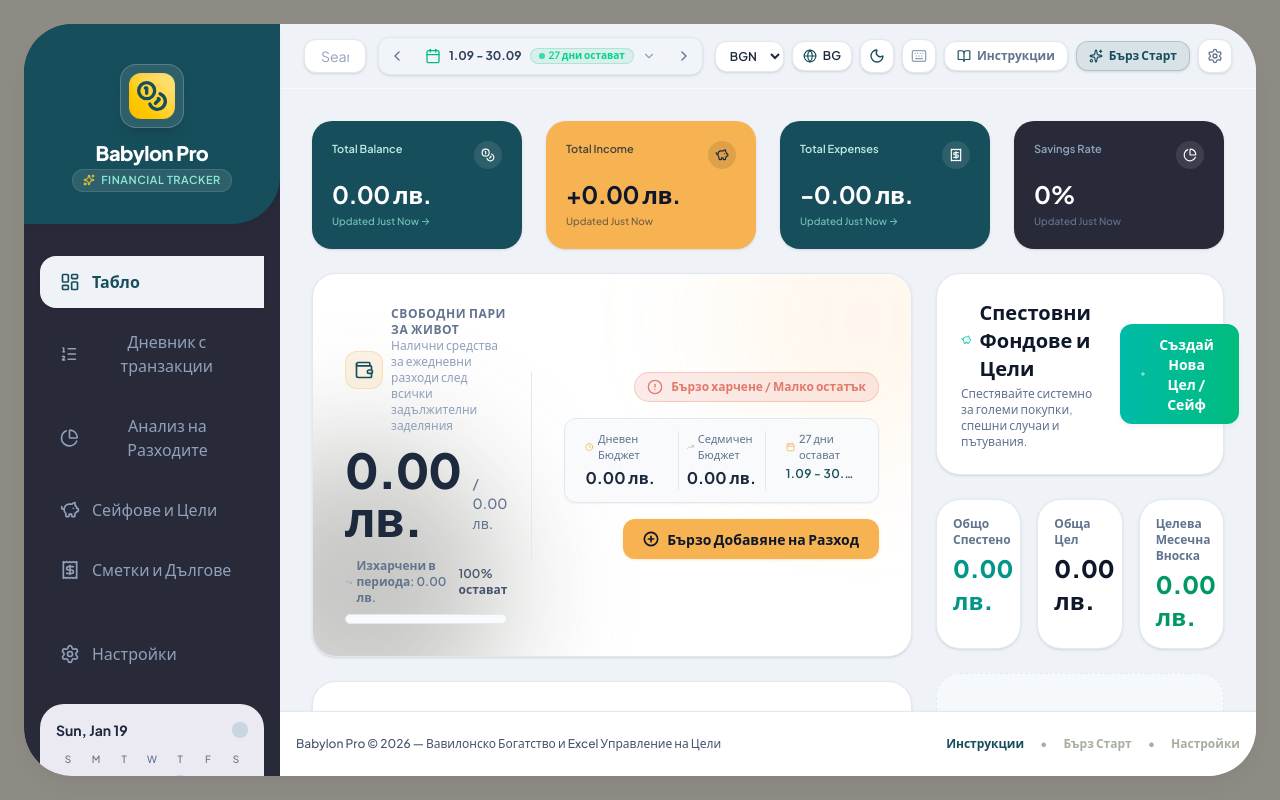
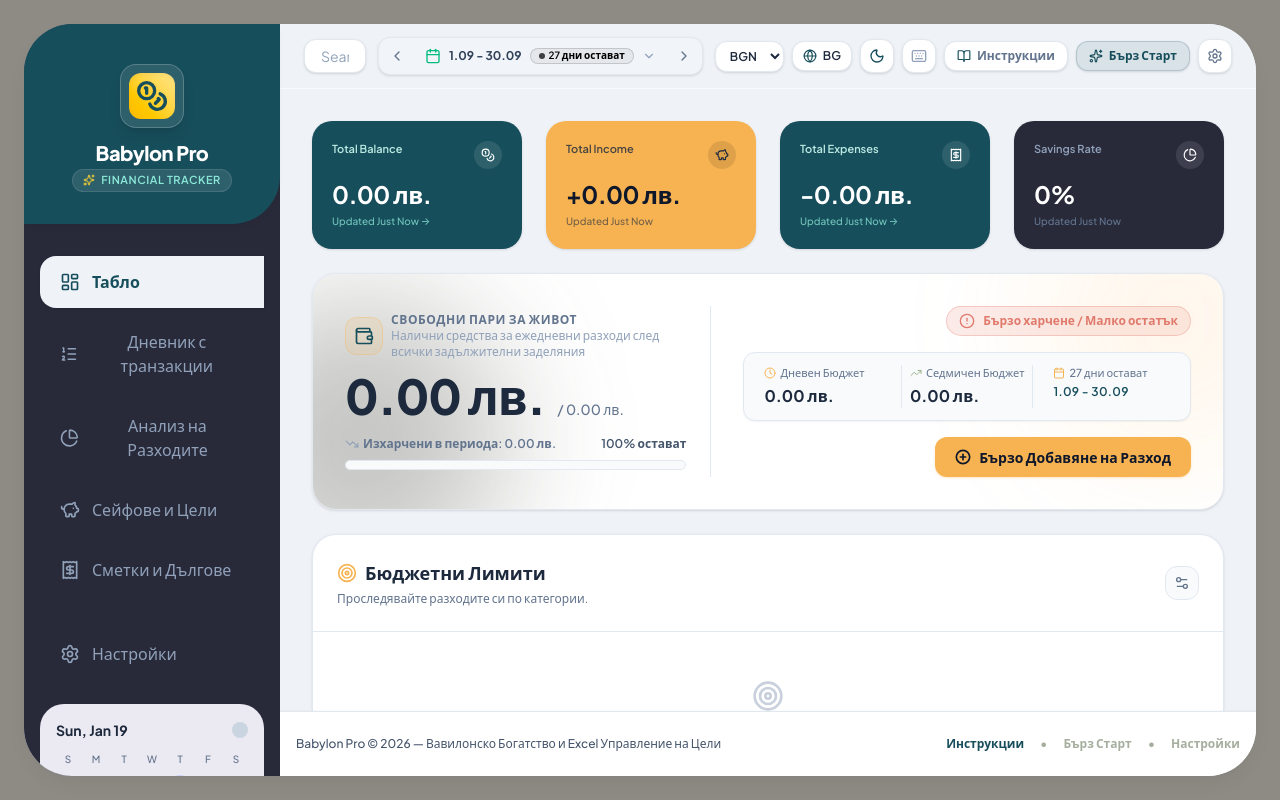
Before and after one commit to martinpopov91-alt/Babylon-Pro---Financial-Tracker, a React (Vite) app: page / in a window 1280 px wide. Built offline with nearby package versions, Linux system fonts and the light colour scheme.

Commit message:
refactor: update UI theme and improve transaction dates
- Remove CalendarWidget from dashboard
- Apply consistent neutral black styling to status badges and goal tracker
- Add quick date selection controls to QuickAddTransaction modal

```diff
--- a/src/App.tsx
+++ b/src/App.tsx
@@ -42,7 +42,6 @@ import { SpendingAnalytics } from './components/SpendingAnalytics';
 import { KeyboardShortcutsModal } from './components/KeyboardShortcutsModal';
 import { ConfirmModal } from './components/ConfirmModal';
 import { useKeyboardShortcuts } from './hooks/useKeyboardShortcuts';
-import { CalendarWidget } from './components/CalendarWidget';
 
 export default function App() {
   const [appState, setAppState] = useState<AppState>(() => loadAppState());
@@ -664,9 +663,8 @@ export default function App() {
                 </div>
               </div>
 
-              {/* Grid layout for middle sections */}
-              <div className="grid grid-cols-1 xl:grid-cols-3 gap-6">
-                <div className="xl:col-span-2 space-y-6">
+              {/* Main dashboard widgets */}
+              <div className="space-y-6">
                 {/* Hero Disposable Life Money Card adapted */}
                 <HeroCard
                   summary={summary}
@@ -675,13 +673,6 @@ export default function App() {
                   settings={appState.settings}
                   onOpenQuickAdd={() => setIsQuickAddOpen(true)}
                   onUpdateSettings={handleUpdateSettings}
-                  />
-
-                  {/* Monthly Spending & Income Calendar */}
-                  <CalendarWidget
-                    transactions={appState.transactions}
-                    currency={currency}
-                    lang={lang}
                 />
 
                 {/* Monthly Budget Tracker (Budget Limits) */}
@@ -701,20 +692,6 @@ export default function App() {
                   onOpenSettings={() => setIsSettingsOpen(true)}
                   onSelectTab={(tab) => setActiveTab(tab)}
                 />
-                </div>
-
-                <div className="space-y-6">
-                  {/* Goal Vaults & Sinking Funds */}
-                  <SinkingFundsTracker
-                    goals={appState.goals}
-                    currency={currency}
-                    lang={lang}
-                    onAddGoal={handleAddGoal}
-                    onUpdateGoal={handleUpdateGoal}
-                    onDeleteGoal={handleDeleteGoal}
-                    onDepositToGoal={handleDepositToGoal}
-                  />
-                </div>
               </div>
 
               {/* Recent Transactions Snapshot */}
--- a/src/components/PayPeriodSelector.tsx
+++ b/src/components/PayPeriodSelector.tsx
@@ -247,9 +247,9 @@ export const PayPeriodSelector: React.FC<PayPeriodSelectorProps> = ({
 
             {/* Status indicator badge */}
             {activePeriodInfo.isCurrent ? (
-              <span className="inline-flex items-center gap-1 text-[10px] font-semibold px-2 py-0.2 rounded-full bg-emerald-500/10 text-emerald-400 border border-emerald-500/20 whitespace-nowrap">
-                <span className="w-1.5 h-1.5 rounded-full bg-emerald-400 animate-pulse" />
-                <span>{activePeriodInfo.daysRemaining} {t('daysLeft')}</span>
+              <span className="inline-flex items-center gap-1 text-[10px] font-semibold px-2 py-0.2 rounded-full bg-black/5 dark:bg-black/10 text-black dark:text-black border border-black/15 whitespace-nowrap">
+                <span className="w-1.5 h-1.5 rounded-full bg-black dark:bg-black animate-pulse" />
+                <span className="text-black dark:text-black">{activePeriodInfo.daysRemaining} {t('daysLeft')}</span>
               </span>
             ) : activePeriodInfo.isPast ? (
               <span className="inline-flex items-center gap-1 text-[10px] font-semibold px-2 py-0.2 rounded-full bg-indigo-500/10 text-indigo-400 border border-indigo-500/20 whitespace-nowrap">
--- a/src/components/QuickAddTransaction.tsx
+++ b/src/components/QuickAddTransaction.tsx
@@ -1,4 +1,4 @@
-import React, { useState } from 'react';
+import React, { useState, useRef } from 'react';
 import { X, Plus, Calendar, Tag, FileText, DollarSign, PiggyBank } from 'lucide-react';
 import { Category, CategoryType, Goal, Language, Transaction } from '../types';
 import { getTranslation } from '../constants/translations';
@@ -29,6 +29,27 @@ export const QuickAddTransaction: React.FC<QuickAddTransactionProps> = ({
   const [selectedType, setSelectedType] = useState<CategoryType>('needs');
   const [date, setDate] = useState<string>(new Date().toISOString().split('T')[0]);
   const [selectedGoalId, setSelectedGoalId] = useState<string>('');
+  const dateInputRef = useRef<HTMLInputElement>(null);
+
+  const handleShiftDate = (days: number) => {
+    const current = new Date(date || new Date());
+    current.setDate(current.getDate() + days);
+    const yyyy = current.getFullYear();
+    const mm = String(current.getMonth() + 1).padStart(2, '0');
+    const dd = String(current.getDate()).padStart(2, '0');
+    setDate(`${yyyy}-${mm}-${dd}`);
+  };
+
+  const setQuickDate = (type: 'today' | 'yesterday') => {
+    const d = new Date();
+    if (type === 'yesterday') {
+      d.setDate(d.getDate() - 1);
+    }
+    const yyyy = d.getFullYear();
+    const mm = String(d.getMonth() + 1).padStart(2, '0');
+    const dd = String(d.getDate()).padStart(2, '0');
+    setDate(`${yyyy}-${mm}-${dd}`);
+  };
 
   // Handle category change -> auto update type if matching
   const handleCategoryChange = (catId: string) => {
@@ -255,18 +276,70 @@ export const QuickAddTransaction: React.FC<QuickAddTransactionProps> = ({
 
           {/* Date Picker */}
           <div>
-            <label className="block text-xs font-semibold text-slate-500 mb-1">
-              {t('date')} *
-            </label>
-            <div className="relative">
-              <Calendar className="w-4 h-4 text-slate-500 absolute left-3.5 top-1/2 -translate-y-1/2" />
+            <div className="flex items-center justify-between mb-1">
+              <label className="block text-xs font-semibold text-slate-500">
+                {t('date')} *
+              </label>
+              <div className="flex items-center gap-1.5">
+                <button
+                  type="button"
+                  onClick={() => setQuickDate('today')}
+                  className="text-[10px] px-2 py-0.5 rounded-md bg-slate-100 hover:bg-slate-200 text-slate-600 font-medium transition-colors cursor-pointer"
+                >
+                  {lang === 'bg' ? 'Днес' : 'Today'}
+                </button>
+                <button
+                  type="button"
+                  onClick={() => setQuickDate('yesterday')}
+                  className="text-[10px] px-2 py-0.5 rounded-md bg-slate-100 hover:bg-slate-200 text-slate-600 font-medium transition-colors cursor-pointer"
+                >
+                  {lang === 'bg' ? 'Вчера' : 'Yesterday'}
+                </button>
+              </div>
+            </div>
+            <div
+              className="relative flex items-center cursor-pointer"
+              onClick={() => {
+                try {
+                  dateInputRef.current?.showPicker?.();
+                } catch (_) {}
+              }}
+            >
+              <Calendar className="w-4 h-4 text-slate-500 absolute left-3.5 top-1/2 -translate-y-1/2 pointer-events-none z-10" />
               <input
+                ref={dateInputRef}
                 type="date"
                 required
                 value={date}
+                onClick={(e) => {
+                  try {
+                    (e.target as HTMLInputElement).showPicker?.();
+                  } catch (_) {}
+                }}
                 onChange={(e) => setDate(e.target.value)}
-                className="w-full pl-10 pr-4 py-2.5 bg-slate-50 border border-slate-200 rounded-xl text-sm font-medium text-slate-800 focus:outline-none focus:ring-2 focus:ring-emerald-500"
+                className="w-full pl-10 pr-16 py-2.5 bg-slate-50 border border-slate-200 rounded-xl text-sm font-medium text-slate-800 focus:outline-none focus:ring-2 focus:ring-emerald-500 cursor-pointer [color-scheme:light]"
               />
+              <div
+                className="absolute right-2 flex items-center gap-1 z-10"
+                onClick={(e) => e.stopPropagation()}
+              >
+                <button
+                  type="button"
+                  title={lang === 'bg' ? 'Предишен ден' : 'Previous day'}
+                  onClick={() => handleShiftDate(-1)}
+                  className="w-6 h-6 flex items-center justify-center rounded-lg hover:bg-slate-200 text-slate-600 text-xs font-bold transition-colors cursor-pointer"
+                >
+                  &larr;
+                </button>
+                <button
+                  type="button"
+                  title={lang === 'bg' ? 'Следващ ден' : 'Next day'}
+                  onClick={() => handleShiftDate(1)}
+                  className="w-6 h-6 flex items-center justify-center rounded-lg hover:bg-slate-200 text-slate-600 text-xs font-bold transition-colors cursor-pointer"
+                >
+                  &rarr;
+                </button>
+              </div>
             </div>
           </div>
 
--- a/src/components/SinkingFundsTracker.tsx
+++ b/src/components/SinkingFundsTracker.tsx
@@ -146,7 +146,7 @@ export const SinkingFundsTracker: React.FC<SinkingFundsTrackerProps> = ({
       <div className="flex flex-col sm:flex-row sm:items-center justify-between gap-4 bg-white dark:bg-white border border-slate-200/90 dark:border-slate-200 rounded-3xl p-6 shadow-sm">
         <div className="space-y-1">
           <h2 className="text-xl font-bold text-slate-900 dark:text-slate-800 font-display flex items-center gap-2">
-            <PiggyBank className="w-6 h-6 text-teal-500 dark:text-teal-400" />
+            <PiggyBank className="w-6 h-6 text-black dark:text-black" />
             <span>{t('goalTrackerTitle')}</span>
           </h2>
           <p className="text-xs text-slate-500 dark:text-slate-500">
@@ -167,7 +167,7 @@ export const SinkingFundsTracker: React.FC<SinkingFundsTrackerProps> = ({
       <div className="grid grid-cols-1 sm:grid-cols-3 gap-4">
         <div className="bg-white dark:bg-white border border-slate-200/90 dark:border-slate-200 rounded-3xl p-4 shadow-sm">
           <p className="text-xs font-semibold text-slate-500 dark:text-slate-500">{lang === 'bg' ? 'Общо Спестено' : 'Total Saved'}</p>
-          <p className="text-2xl font-black text-teal-600 dark:text-teal-400 font-display mt-1">
+          <p className="text-2xl font-black text-black dark:text-black font-display mt-1">
             {formatCurrency(totalSavedSum, currency)}
           </p>
         </div>
@@ -179,7 +179,7 @@ export const SinkingFundsTracker: React.FC<SinkingFundsTrackerProps> = ({
         </div>
         <div className="bg-white dark:bg-white border border-slate-200/90 dark:border-slate-200 rounded-3xl p-4 shadow-sm">
           <p className="text-xs font-semibold text-slate-500 dark:text-slate-500">{t('monthlyTarget')}</p>
-          <p className="text-2xl font-black text-emerald-600 dark:text-emerald-400 font-display mt-1">
+          <p className="text-2xl font-black text-black dark:text-black font-display mt-1">
             {formatCurrency(totalMonthlySum, currency)}
           </p>
         </div>
@@ -193,7 +193,7 @@ export const SinkingFundsTracker: React.FC<SinkingFundsTrackerProps> = ({
           </p>
           <button
             onClick={handleOpenAddModal}
-            className="px-4 py-2 rounded-xl bg-teal-50 dark:bg-teal-500/10 text-teal-700 dark:text-teal-300 border border-teal-200 dark:border-teal-500/20 text-xs font-bold hover:bg-teal-100 dark:hover:bg-teal-500/20 transition-colors cursor-pointer"
+            className="px-4 py-2 rounded-xl bg-black text-white hover:bg-neutral-800 border border-black text-xs font-bold transition-colors cursor-pointer"
           >
             + {t('addGoal')}
           </button>
```
Lines whose indentation alone changed are shown as unchanged.
